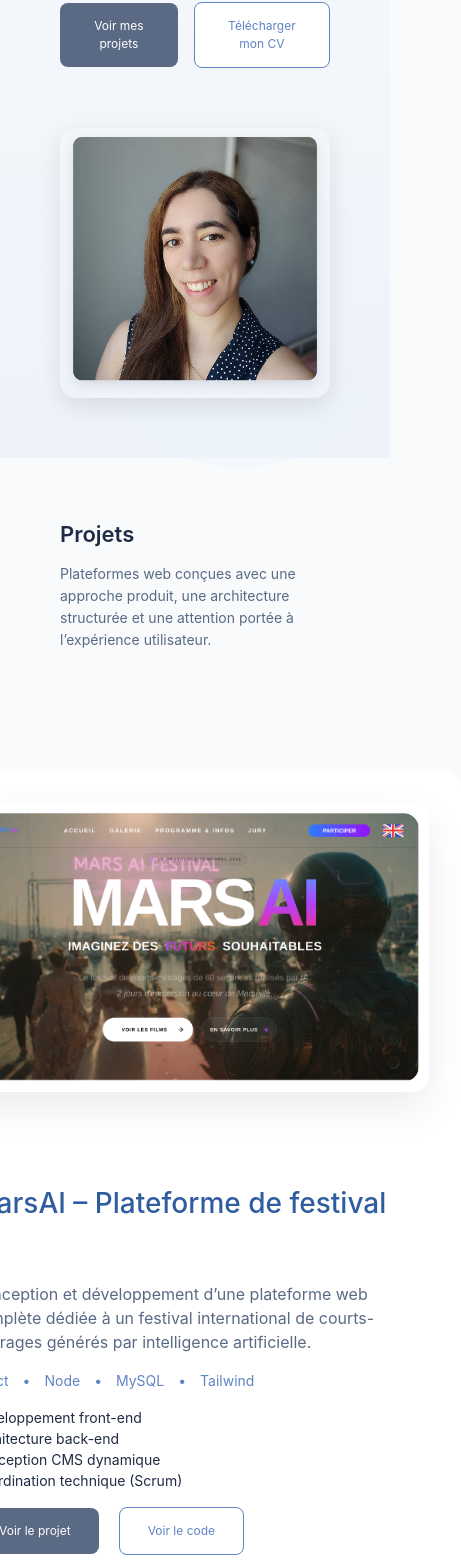
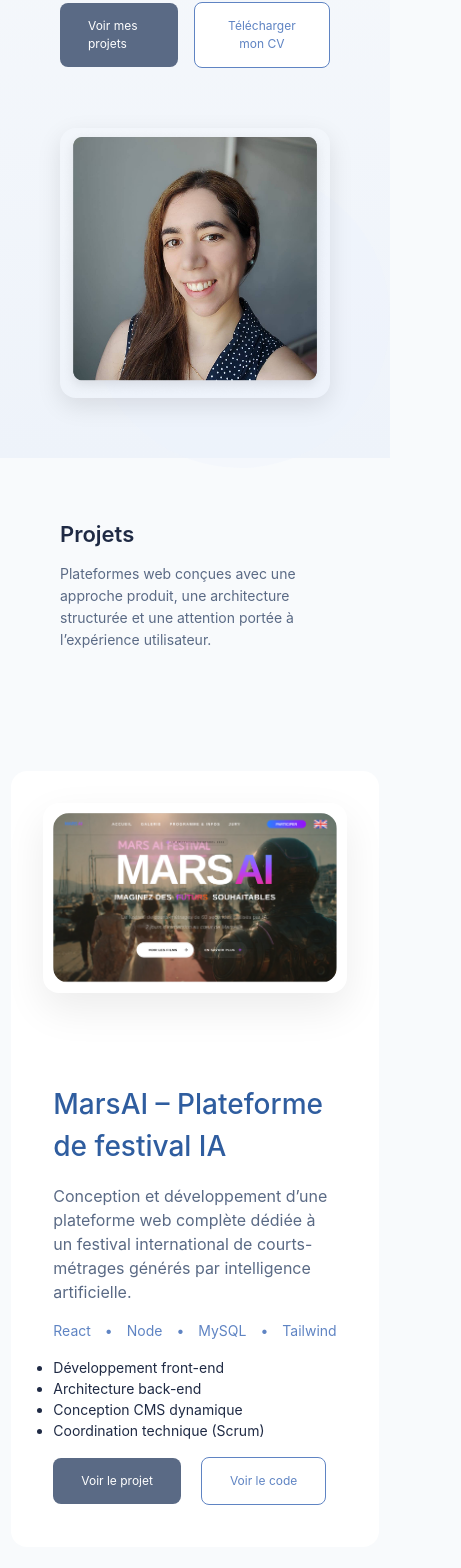
Before and after one commit to LorianaD/portfolio_LorianaDIANO, a React app in the folder frontend/: page / in a window 390 px wide. Shown: the part 387-1955 px from the top of the page, 461 px wide, since content can reach past the window. Built offline with nearby package versions, Linux system fonts and the light colour scheme; the HTML template or start-up script is replaced by a standard one.

Commit message:
add: responsive Section Projects

```diff
--- a/frontend/src/components/Layout/Header.jsx
+++ b/frontend/src/components/Layout/Header.jsx
@@ -31,18 +31,18 @@
                             Accueil
                         </Link>
                     </li>
-                    <span>|</span>
+                    {/* <span>|</span>
                     <li>
                         <Link>
                             Projets
                         </Link>
-                    </li>
-                    <span>|</span>
+                    </li> */}
+                    {/* <span>|</span>
                     <li>
                         <Link>
                             À propos
                         </Link>
-                    </li>
+                    </li> */}
                 </ul>
             </nav>
             <div className="nav-mobile" onClick={openMenu}>
--- a/frontend/src/components/Layout/MobilNavModal.jsx
+++ b/frontend/src/components/Layout/MobilNavModal.jsx
@@ -23,8 +23,8 @@
             <div>
                 <ul className="menu-body">
                     <li><Link to="/" onClick={closeMenu}>Accueil</Link></li>
-                    <li><Link onClick={closeMenu}>Projets</Link></li>
-                    <li><Link onClick={closeMenu}>À propos</Link></li>
+                    {/* <li><Link onClick={closeMenu}>Projets</Link></li> */}
+                    {/* <li><Link onClick={closeMenu}>À propos</Link></li> */}
                 </ul>
             </div>
         </div>
--- a/frontend/src/components/Sections/Home/Hero.jsx
+++ b/frontend/src/components/Sections/Home/Hero.jsx
@@ -2,6 +2,9 @@
 import profile from "../../../assets/images/photo.png"
 
 function Hero({}) {
+
+    const projects = "#";
+
     return (
         <section className="home-hero-container">
 
@@ -24,7 +27,7 @@
                         Développeuse web alliant rigueur organisationnelle et vision produit, je conçois des plateformes structurées, performantes et évolutives.
                     </p>
                     <div className="home-hero-btns-container">
-                        <Btn>
+                        <Btn href={projects}>
                             Voir mes projets
                         </Btn>
                         <Btn variant="secondary">
--- a/frontend/src/data/projects.js
+++ b/frontend/src/data/projects.js
@@ -22,7 +22,7 @@
             variant: "primary",
         },
         secondaryButton: {
-            href: "#",
+            href: "https://github.com/LorianaD/project_marsai-bordeaux-groupe_LVETM",
             label: "Voir le code",
             variant: "outline",
         },
@@ -36,11 +36,11 @@
             "Application web destinée à faciliter la gestion administrative des mesures de protection juridique (tutelle, curatelle).",
         techs: ["React", "Symfony", "MySQL"],
         status: "En développement",
-        primaryButton: {
-            href: "#",
-            label: "Voir le projet",
-            variant: "primary",
-        },
+        // primaryButton: {
+        //     href: "#",
+        //     label: "Voir le projet",
+        //     variant: "primary",
+        // },
         // secondaryButton: {
         //     href: "#",
         //     label: "Voir le code",
@@ -55,11 +55,11 @@
             "Développement d’une application web en architecture MVC avec gestion des entités et base de données relationnelle.",
         techs: ["React", "Symfony", "MySQL"],
         status: "À venir",
-        primaryButton: {
-            href: "#",
-            label: "Voir le projet",
-            variant: "primary",
-        },
+        // primaryButton: {
+        //     href: "#",
+        //     label: "Voir le projet",
+        //     variant: "primary",
+        // },
     },
 ];
 
--- a/frontend/src/styles/Sections.css
+++ b/frontend/src/styles/Sections.css
@@ -4,7 +4,7 @@
     @apply
         flex
         pt-[140px] px-[120px] pb-[120px]
-        justify-center
+        justify-between
         items-center
         gap-[80px]
         bg-linear-180
@@ -121,6 +121,7 @@
         flex
         flex-col
         gap-[80px]
+        max-md:gap-[60px]
 }
 
 .home-projects-secondary {
@@ -129,8 +130,9 @@
         justify-center
         items-start
         h-full
-        gap-[20px]
-
+        gap-[80px]
+        max-md:flex-col
+        max-md:gap-[60px]
 }
 
 /* MEDIAS */
@@ -146,6 +148,18 @@
         width: 460px;
         height: 460px;
     }
+
+    .home-projects {
+    @apply
+        gap-[60px]
+    }
+
+    .home-projects-secondary {
+        @apply
+            flex-col
+            gap-[60px]
+    }
+
 }
 
 /* Mobile */
--- a/frontend/src/styles/ui.css
+++ b/frontend/src/styles/ui.css
@@ -38,10 +38,6 @@
         flex-col
         items-center
         gap-[80px]
-        max-md:py-[60px]
-        max-md:px-[120px]
-        max-sm:px-[60px]
-        max-md:gap-[60px]
         w-full
 }
 
@@ -81,7 +77,6 @@
         items-center
         gap-[80px]
         bg-[#FFFFFF]
-        max-md:flex-col
         rounded-[16px]
 }
 
@@ -105,7 +100,7 @@
 .project-card-content {
     @apply
         flex
-        max-w-[520px]
+        /* max-w-[520px] */
         p-[10px]
         flex-col
         items-start
@@ -118,6 +113,7 @@
         text-[#2F5D9F]
         text-[28px]
         font-medium
+        h-[85px]
 }
 
 .project-card-description {
@@ -159,3 +155,28 @@
         items-center
         gap-[20px]
 }
+
+/* Tablette */
+@media (max-width: 66rem) {
+    .section-container {
+        @apply
+            flex-col
+            py-[60px]
+            px-[120px]
+            gap-[60px]
+    }
+
+    .project-card {
+        @apply
+            flex-col
+
+    }
+}
+
+/* Mobile */
+@media (max-width: 40rem) {
+    .section-container {
+        @apply
+            p-[60px]
+    }
+}
```
Also changed, not shown: frontend/src/assets/images/photo.jpg (added).
